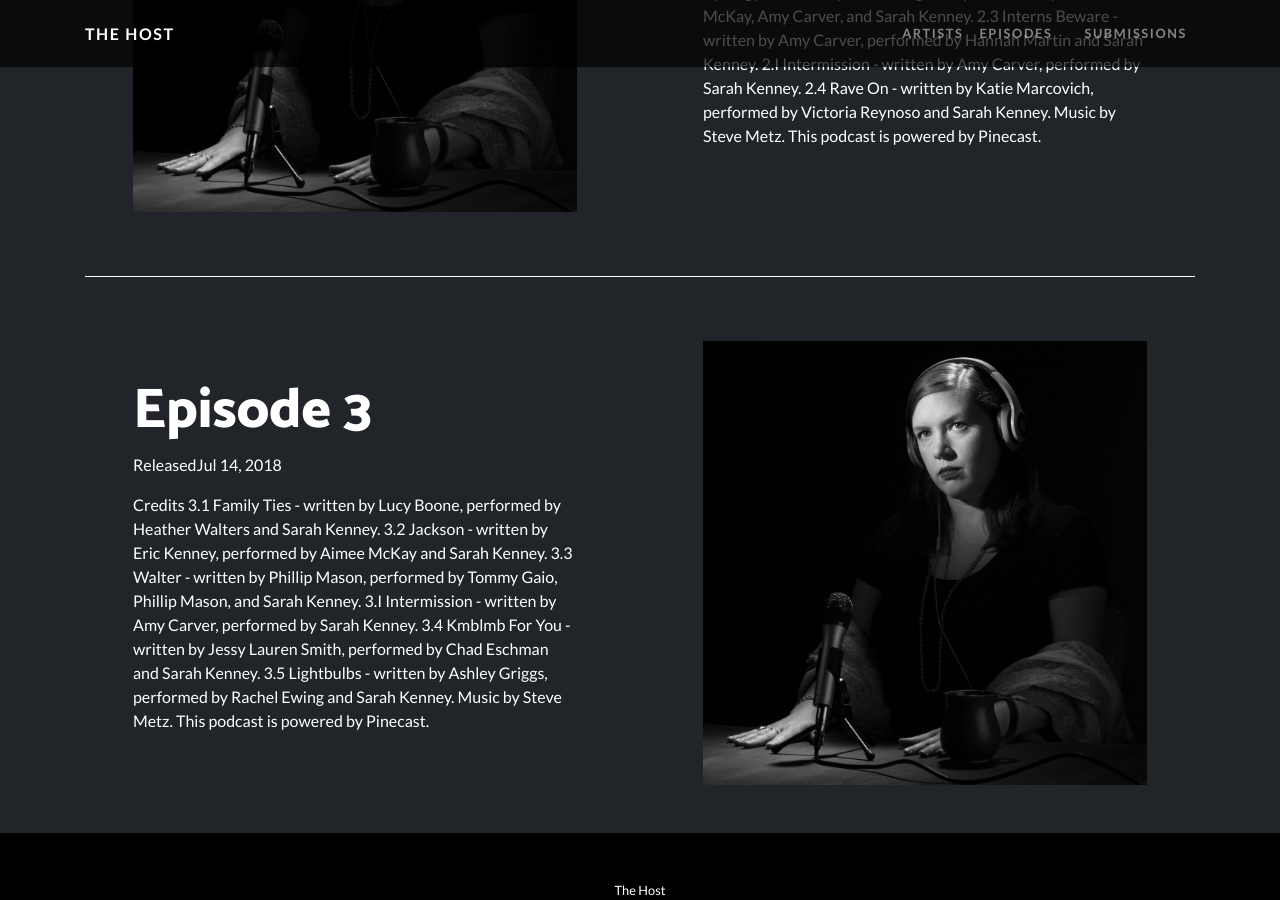
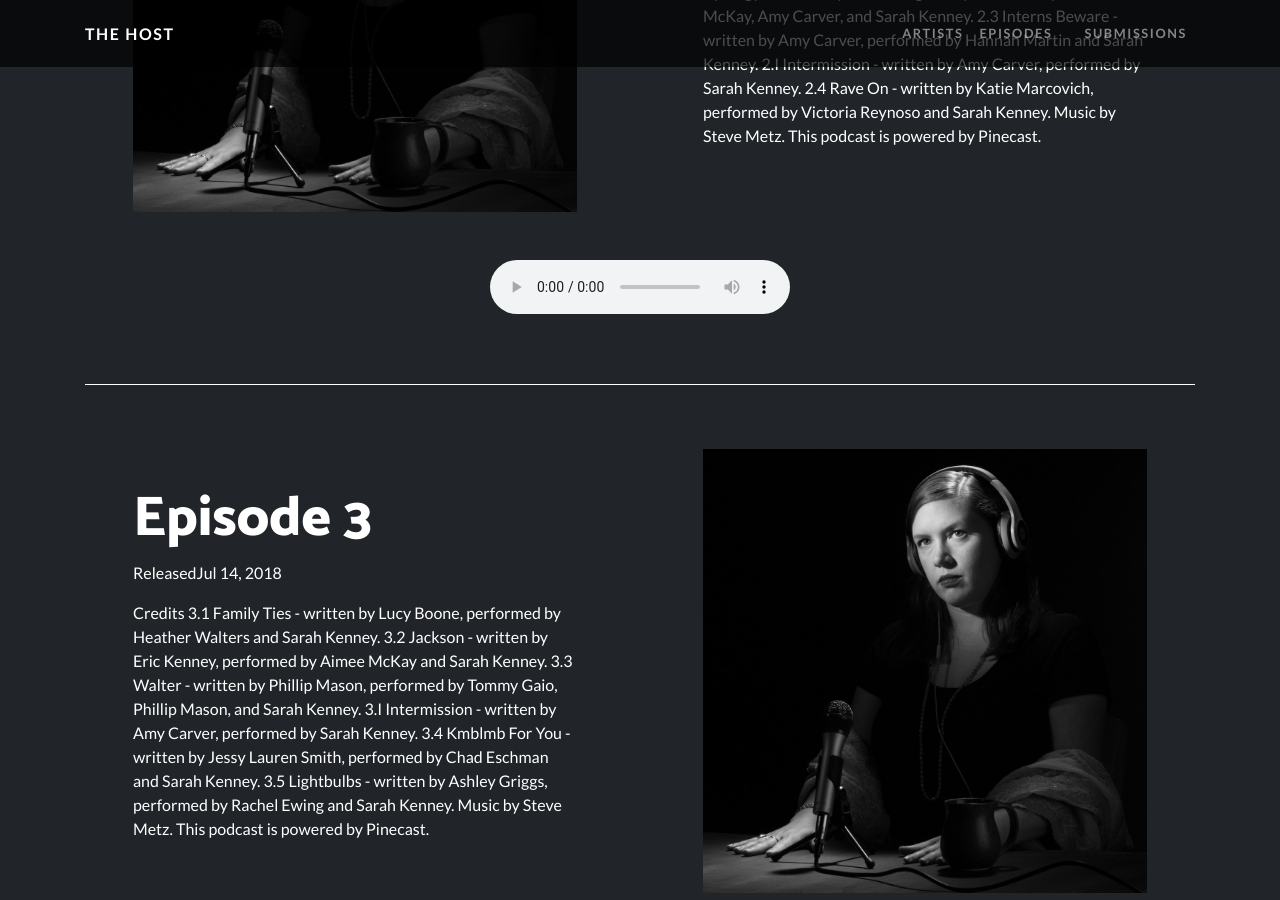
Before and after one commit to thehostpodcast/thehostpodcast.github.io, a Jekyll site: the page built from episodes.markdown, in a window 1280 px wide and 900 px high, scrolled down 1343 px. Built offline with Jekyll 4.4.1, drawn with Linux system fonts in a browser that asks for light colours.

Commit message:
episode player

```diff
--- a/_config.yml
+++ b/_config.yml
@@ -28,6 +28,7 @@ defaults:
     type: episodes
   values:
     image:
+    pinecast-url:
 masthead-image: "/uploads/the-host-logo__microphone-med.jpg"
 email: thehostpodsubmissions@gmail.com
 description: The Host is a fictional late-night call-in show for the fringes of reality.
--- a/_layouts/episodes.html
+++ b/_layouts/episodes.html
@@ -45,6 +45,17 @@
 				</div>
 			</div>
 
+			{% if episode.pinecast-url %}
+				<div class="row">
+					<div class="mx-auto mb-5">
+						<audio controls>
+							<source src="{{episode.pinecast-url}}" type="audio/mpeg">
+							Your browser does not support the audio element.
+						</audio>
+					</div>
+				</div>
+			{% endif %}
+
 			{% if forloop.last == false %}
 				<hr/>
 			{% endif %}
```
